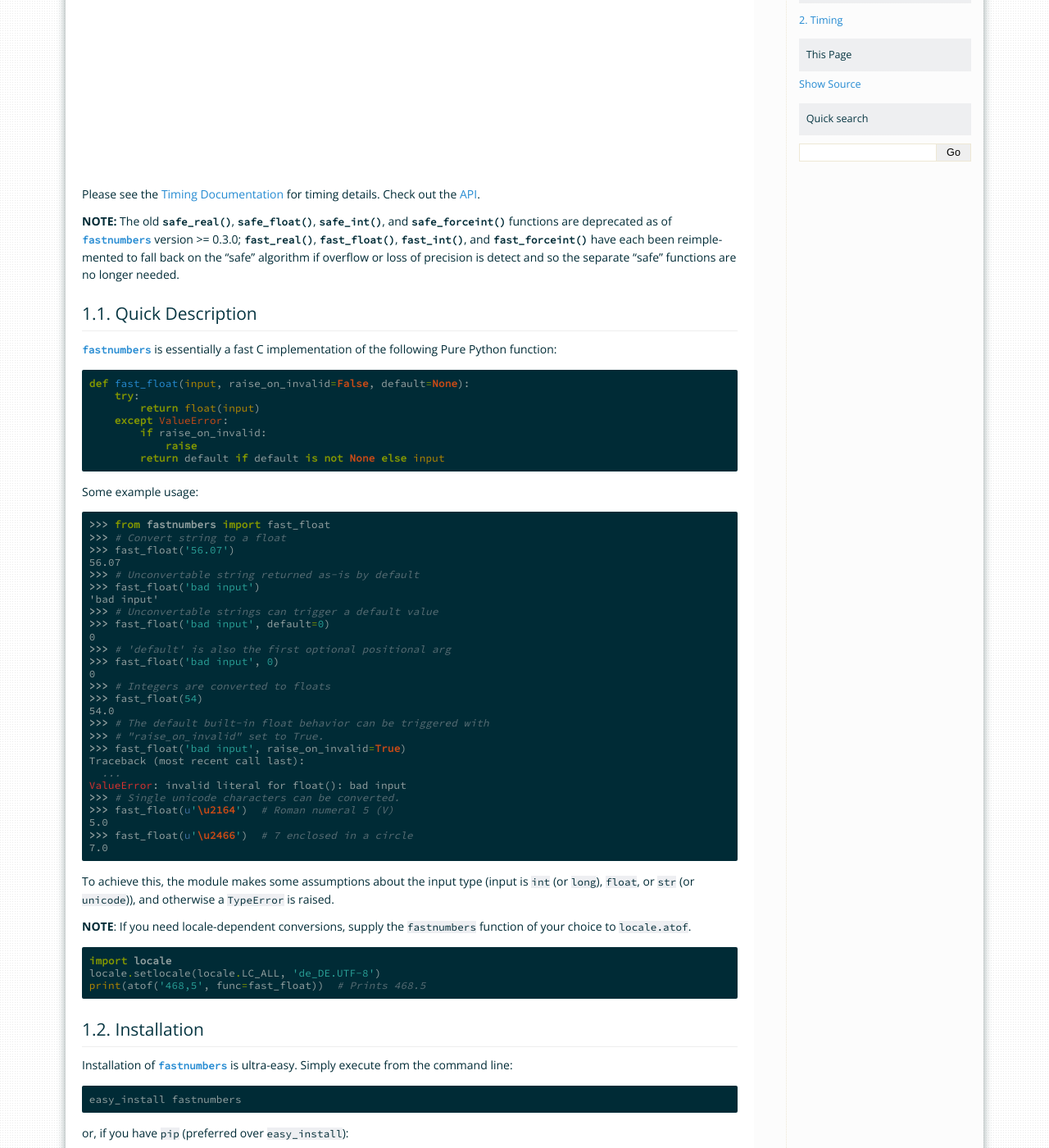
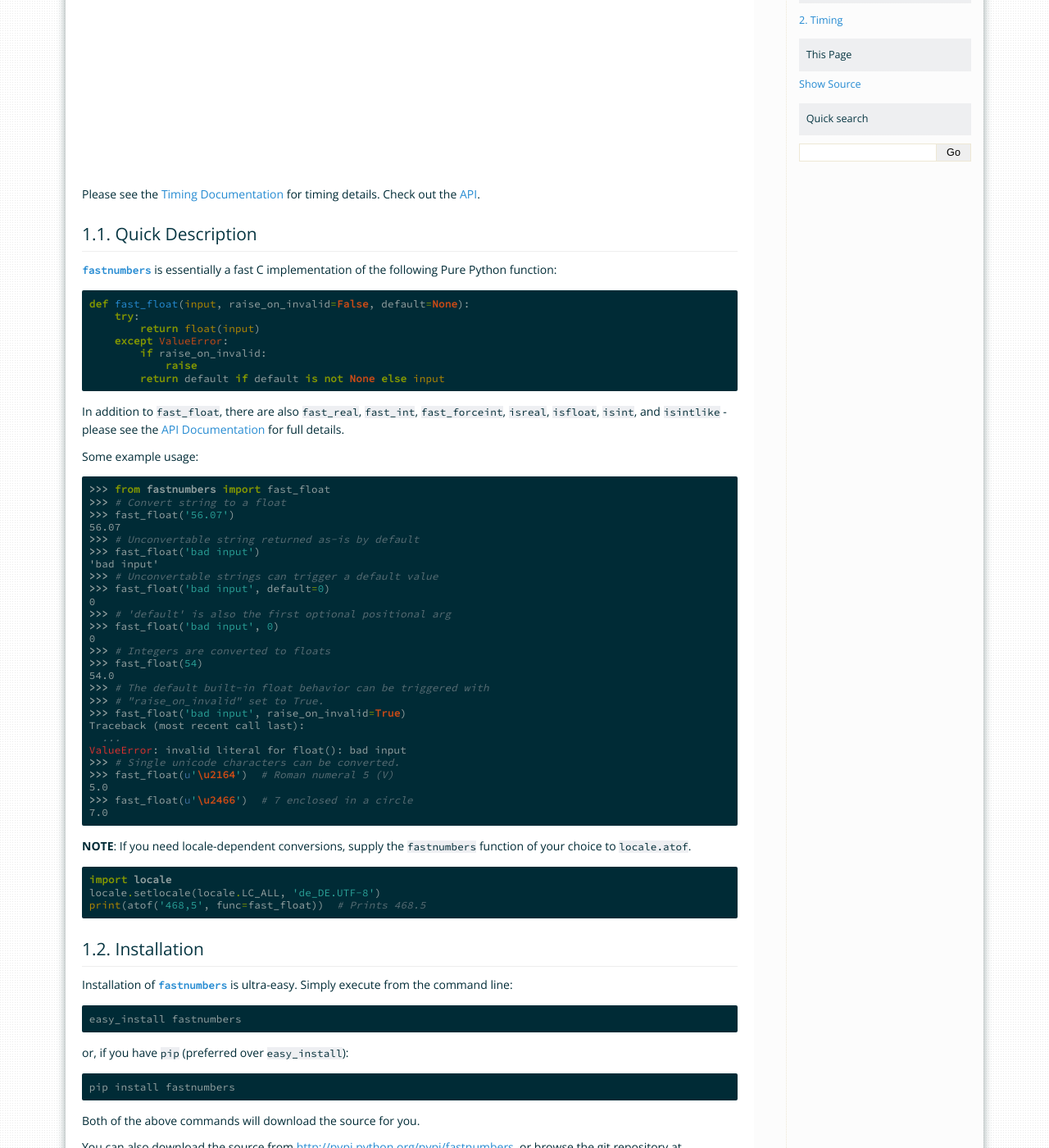
Before and after one commit to SethMMorton/fastnumbers, a Sphinx documentation site: the page built from docs/source/intro.rst, in a window 1280 px wide and 1400 px high, scrolled down 317 px. Shown: the whole window at 82% size. Built offline with Sphinx 7.4.7, drawn with Linux system fonts in a browser that asks for light colours.

Commit message:
Improved documentation in the introduction.

```diff
--- a/docs/source/intro.rst
+++ b/docs/source/intro.rst
@@ -15,13 +15,6 @@ Please see the
 for timing details.
 Check out the `API <http://pythonhosted.org//fastnumbers/api.html>`_.
 
-**NOTE:** The old :func:`safe_real`, :func:`safe_float`, :func:`safe_int`, and
-:func:`safe_forceint` functions are deprecated as of :mod:`fastnumbers` version
->= 0.3.0; :func:`fast_real`, :func:`fast_float`, :func:`fast_int`, and
-:func:`fast_forceint` have each been reimplemented to fall back on the
-"safe" algorithm if overflow or loss of precision is detect and so the
-separate "safe" functions are no longer needed.
-
 Quick Description
 -----------------
 
@@ -37,6 +30,12 @@ Pure Python function:
             if raise_on_invalid:
                 raise
             return default if default is not None else input
+
+In addition to ``fast_float``, there are also ``fast_real``,
+``fast_int``, ``fast_forceint``, ``isreal``, ``isfloat``, ``isint``,
+and ``isintlike`` - please see the
+`API Documentation <http://pythonhosted.org//fastnumbers/api.html>`_
+for full details.
 
 Some example usage:
 
@@ -69,10 +68,6 @@ Some example usage:
     5.0
     >>> fast_float(u'\u2466')  # 7 enclosed in a circle
     7.0
-
-To achieve this, the module makes some assumptions about the input type
-(input is ``int`` (or ``long``), ``float``, or ``str`` (or ``unicode``)),
-and otherwise a ``TypeError`` is raised.
 
 **NOTE**: If you need locale-dependent conversions, supply the ``fastnumbers``
 function of your choice to ``locale.atof``.
```
Also changed, not shown: README.rst (+13 -28 lines).
